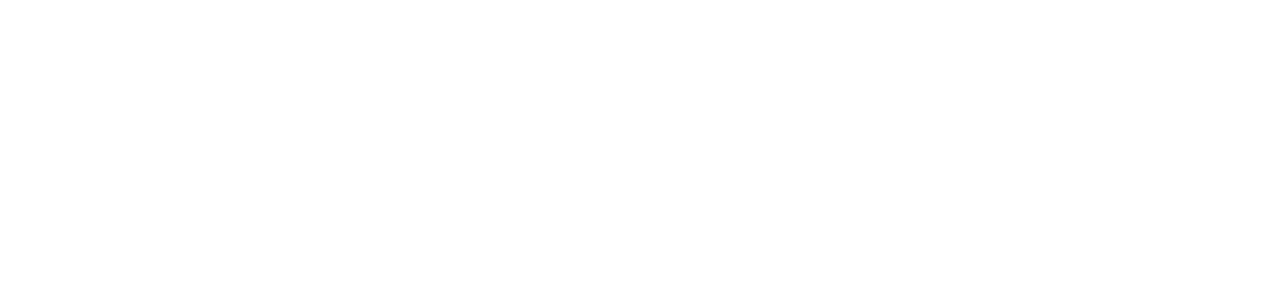
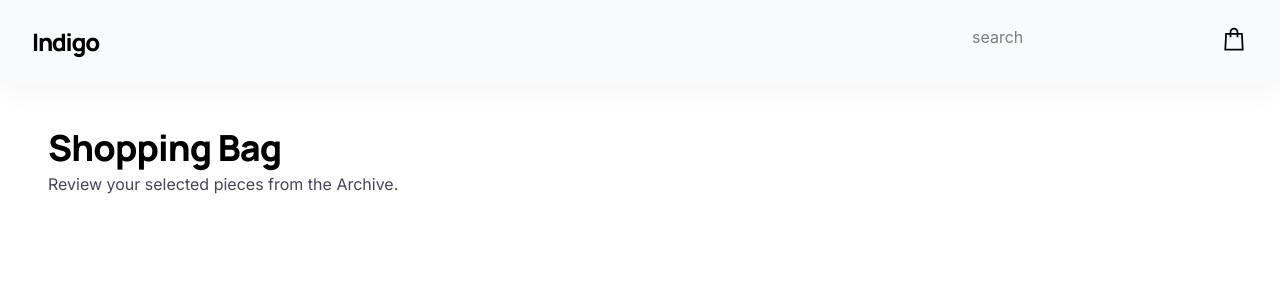
Before and after one commit to jlsutpi-coding/Ecommerce, a React (Vite) app: page /cart in a window 1280 px wide. Before the commit this address had no page. Shown: the top 300 px of the page. Built offline with nearby package versions, Linux system fonts and the light colour scheme.

Commit message:
feat(cart): implement initial cart page layout

```diff
--- a/src/App.jsx
+++ b/src/App.jsx
@@ -3,6 +3,7 @@
 import Layout from "./layout/Layout";
 import HomePage from "./pages/Home/HomePage";
 import ProductPage from "./pages/Product/ProductPage";
+import CartPage from "./pages/CartPage";
 
 const App = () => {
   return (
@@ -10,6 +11,7 @@
       <Route path="/" element={<Layout />}>
         <Route path="/" element={<HomePage />} />
         <Route path="/product/:productId" element={<ProductPage />} />
+        <Route path="/cart" element={<CartPage />} />
       </Route>
     </Routes>
   );
--- a/src/components/Header.jsx
+++ b/src/components/Header.jsx
@@ -18,6 +18,7 @@
         <div>
           <input type="text" placeholder="search" />
         </div>
+        <Link to={"/cart"}>
           <button className=" cursor-pointer relative">
             <LiaShoppingBagSolid className="w-7 h-7" />
             {cartItems.length ? (
@@ -26,6 +27,7 @@
               </span>
             ) : null}
           </button>
+        </Link>
       </div>
     </nav>
   );
--- /dev/null
+++ b/src/pages/CartPage.jsx
@@ -0,0 +1,29 @@
+import React from "react";
+import { useSelector } from "react-redux";
+
+const CartPage = () => {
+  const { cartItems } = useSelector((state) => state.carts);
+  return (
+    <main className="pt-32 px-12 pb-20 max-w-screen-2xl mx-auto">
+      <header className="mb-12">
+        <h1 className="text-4xl font-manrope font-extrabold tracking-tight mb-2">
+          Shopping Bag
+        </h1>
+        <p className="font-inter font-[16px] leading-4 text-[#454652]">
+          Review your selected pieces from the Archive.
+        </p>
+      </header>
+
+      <div className=" grid grid-cols-12 gap-12">
+        <div className=" grid-cols-8 bg-red-500 space-y-8">
+          {cartItems?.map((cart) => {
+            return <div key={cart.id}>hello </div>;
+          })}
+        </div>
+        <div className="grid-cols-4 bg-blue-600 "></div>
+      </div>
+    </main>
+  );
+};
+
+export default CartPage;
```
Lines whose indentation alone changed are shown as unchanged.
